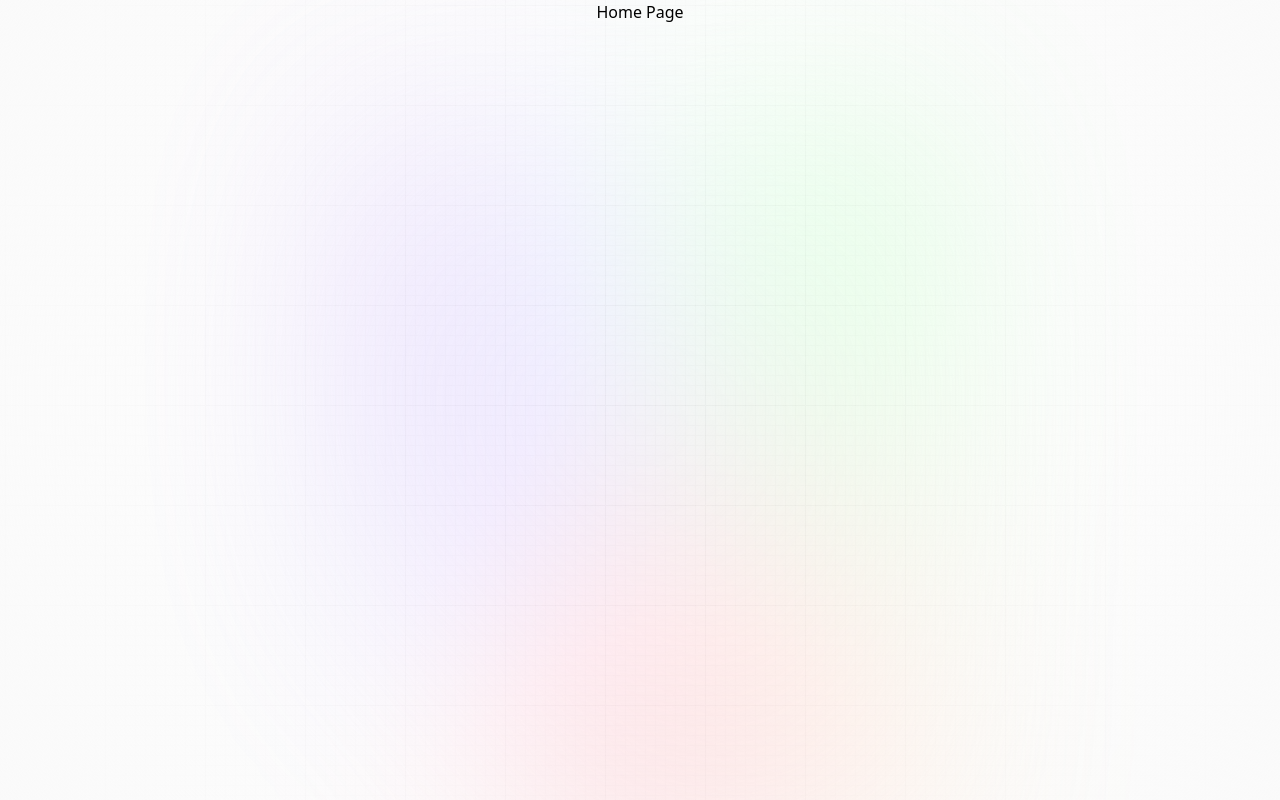
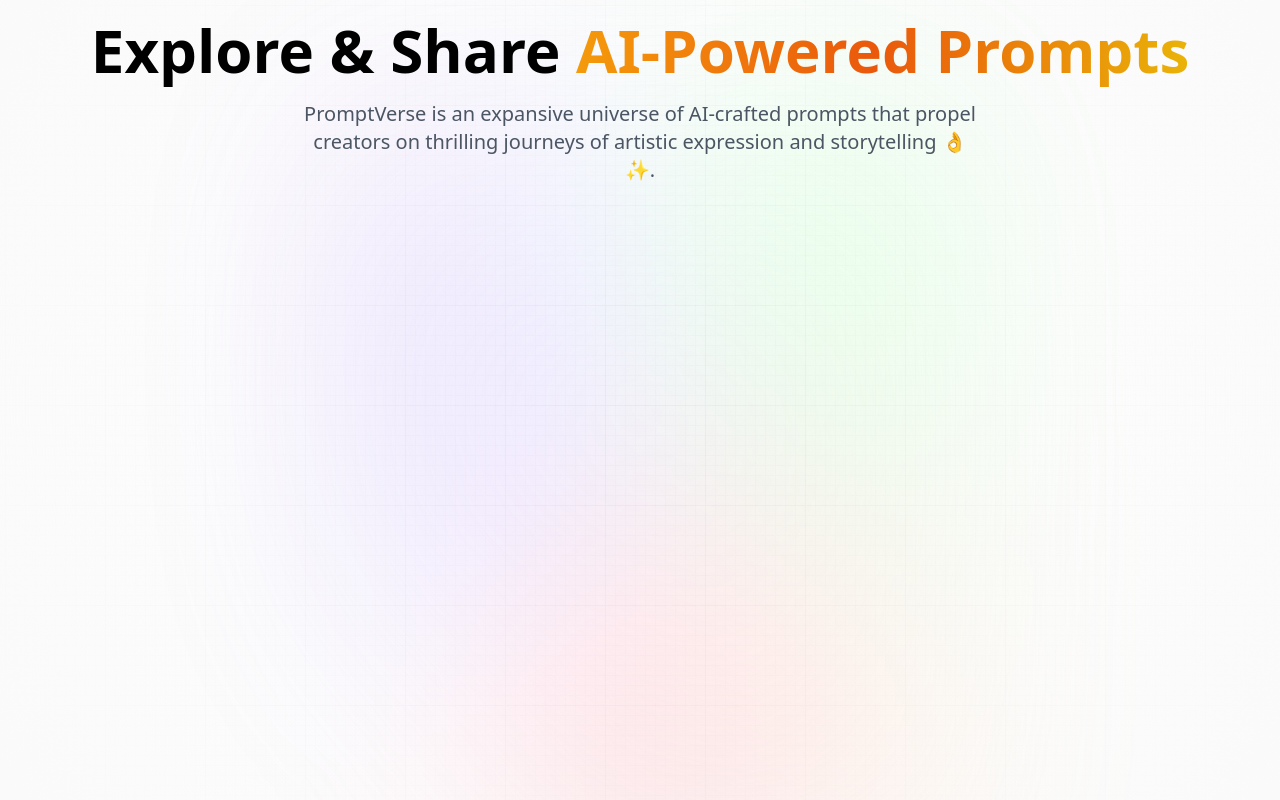
Before and after one commit to George-Acquah/prompt-verse, a Next.js app: page / in a window 1280 px wide. Built offline with nearby package versions, Linux system fonts and the light colour scheme.

Commit message:
Created home page

```diff
--- a/app/page.tsx
+++ b/app/page.tsx
@@ -1,6 +1,15 @@
 const Home = () => {
   return (
-    <div>Home Page</div>
+    <section className="w-full flex-center  flex-col">
+        <h1 className="head_text text-center">
+            Explore & Share
+            <br className="md:hidden"/>
+            <span className="orange_gradient text-center md:text-end"> AI-Powered Prompts</span>
+        </h1>
+        <p className="desc text-center">PromptVerse is an expansive universe of AI-crafted prompts that propel creators on thrilling journeys of artistic expression and storytelling 👌✨.
+        </p>
+        {/* feed */}
+    </section>
   )
 }
 
```
